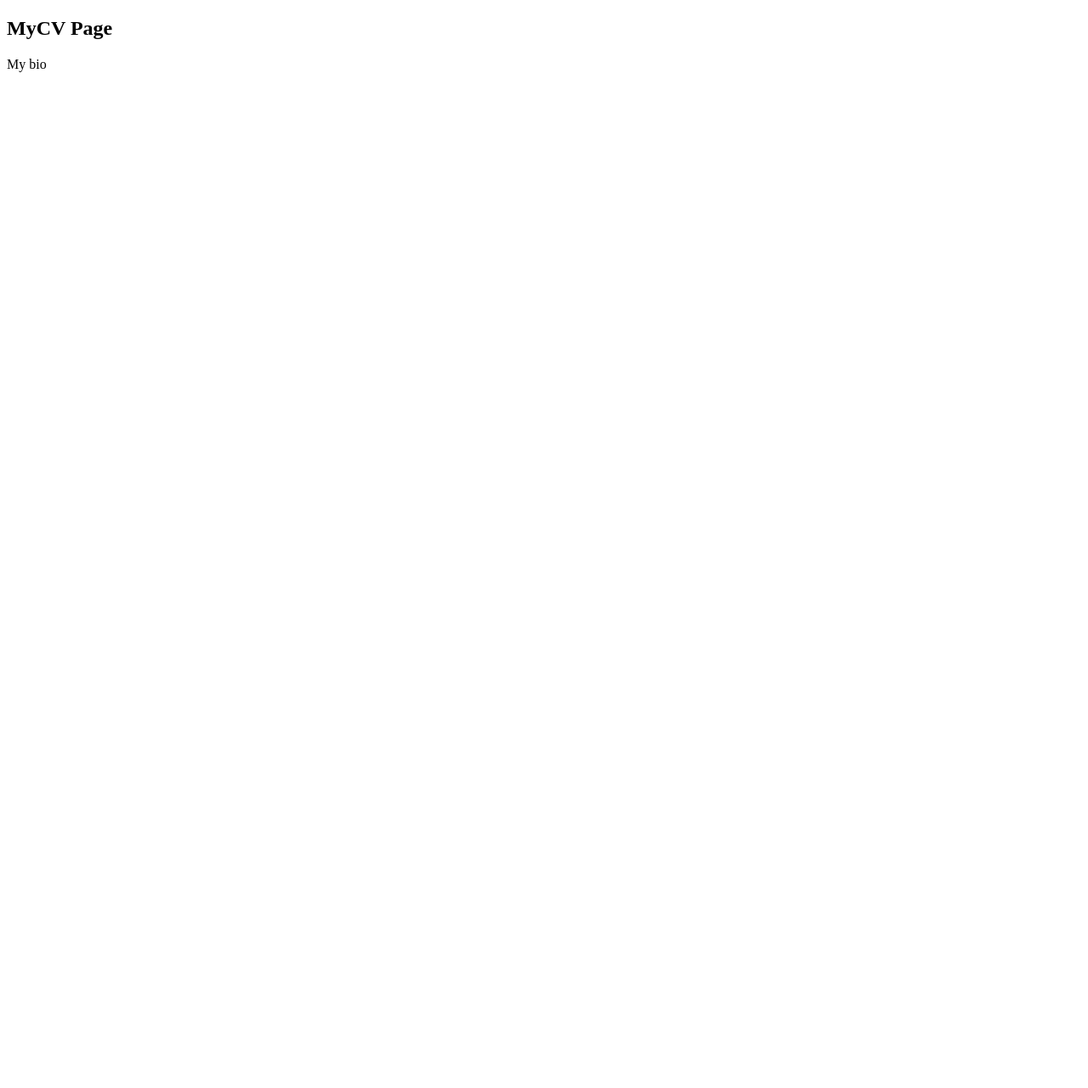
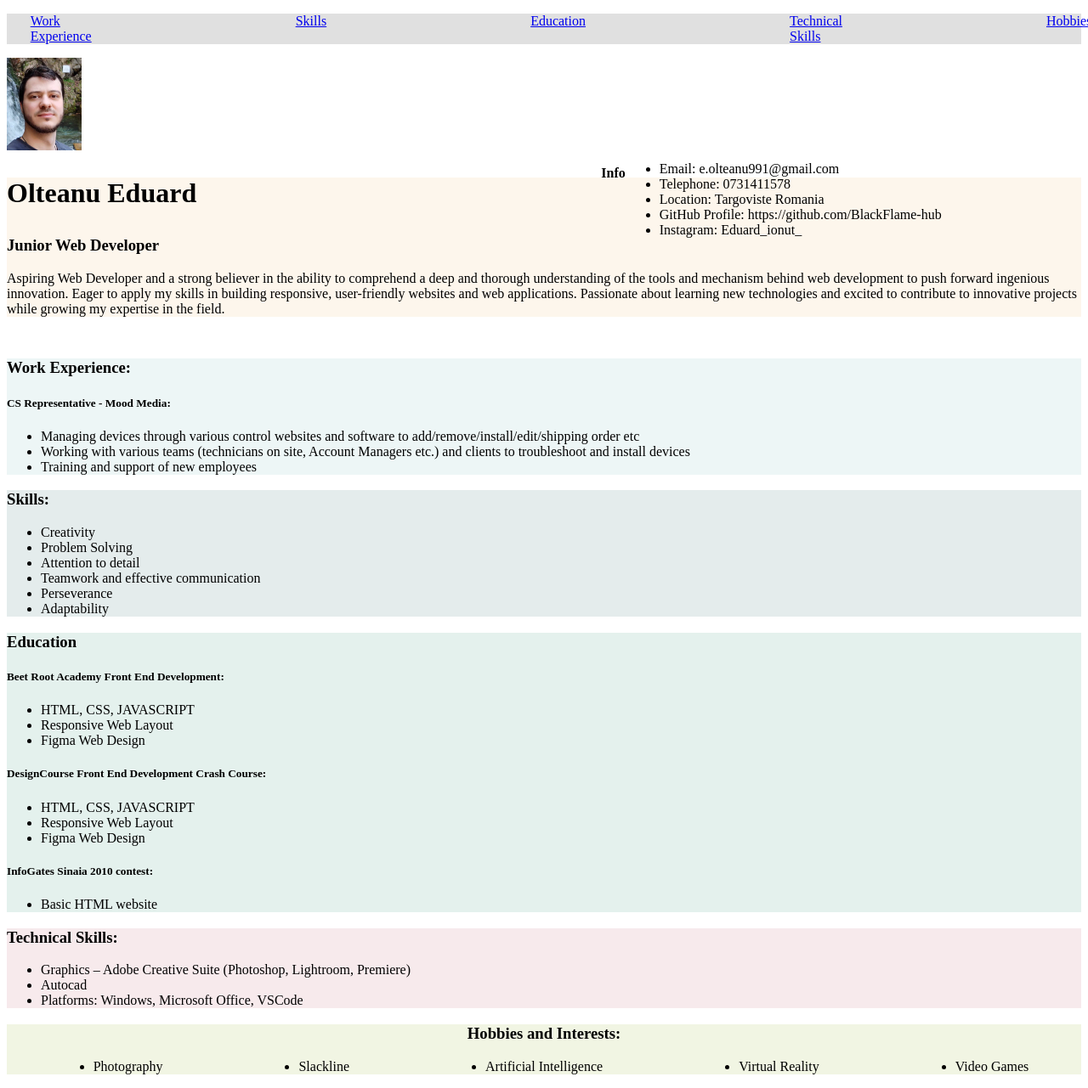
Before and after one commit to BlackFlame-hub/MyCV, a plain HTML site: page index.html in a window 1280 px wide. Shown: the whole page at 85% size. Before the commit the page ends 800 px from the top, so only its background shows below. Drawn offline with Linux system fonts and the light colour scheme.

Commit message:
Finished index.html

```diff
--- a/index.html
+++ b/index.html
@@ -3,33 +3,170 @@
 <head>
     <meta charset="UTF-8">
     <meta name="viewport" content="width=device-width, initial-scale=1.0">
-    <title>Document</title>
+    <title>Curriculum VItae</title>
+    <link rel="icon" href="images/3135800.png" type="image/png">
+
+    <style>
+        header nav ul {
+            display: flex;
+            gap: 15em;
+            justify-content: center;
+            list-style: none;
+        }
+
+        header nav ul li {
+            text-decoration: none;
+        }
+
+        aside img {
+            display: flex;
+            max-width: 7%;
+            height: auto;
+        }
+
+        header article h1 {
+            font-size: 2rem;
+        }
+
+        .Info {
+            display: flex;
+            justify-content: right;
+            align-items: left;
+            margin-top: -17%;
+            padding-right: 13%;
+        }
+
+        .hero {
+            margin-top: 10%;
+        }
+
+        footer h3 {
+            display: flex;
+            justify-content: center;
+            gap: 10em;
+        }
+
+        footer ul {
+            display: flex;
+            justify-content: center;
+            gap: 10em;
+        }
+
+    </style>
 </head>
+
+
 <body>
     <header>
-        <nav>
+        <!-- Links to different section of the CV by id -->
+            <nav style="background-color: rgb(224, 224, 224);">
+                <ul>
+                    <li><a href="#Work-experience">Work Experience</a></li>
+                    <li><a href="#Skills">Skills</a></li>
+                    <li><a href="#Education">Education</a></li>
+                    <li><a href="#Technical-Skills">Technical Skills</a></li>
+                    <li><a href="#Hobbies">Hobbies</a></li>
+                </ul>
+            </nav>
+        <!-- Links to different section of the CV by id -->
 
-        </nav>
+            <aside>
+                <img src="Images/ProfilePhoto.jpg" alt="Photo of Myself">
+            </aside>
+
+        <!-- Personal information and description -->
+            <article>
+                <section style="background-color: rgba(253, 246, 236, 0.952);">
+                    <h1>Olteanu Eduard</h1>
+                    <h3>Junior Web Developer</h3>
+                    <p>
+                    Aspiring Web Developer and a strong believer in the ability to comprehend a deep and thorough understanding of the tools and mechanism behind web development to push forward ingenious innovation. Eager to apply my skills in building responsive, user-friendly websites and web applications. Passionate about learning new technologies and excited to contribute to innovative projects while growing my expertise in the field.
+                    </p>
+                </section>
+
+                <section class="Info">
+                    <h4>Info</h4>
+                    <ul>
+                        <li>Email: e.olteanu991@gmail.com</li>
+                        <li>Telephone: 0731411578</li>
+                        <li>Location: Targoviste Romania</li>
+                        <li>GitHub Profile: https://github.com/BlackFlame-hub</li>
+                        <li>Instagram: Eduard_ionut_</li>
+                    </ul>
+                </section>
+            </article>
+        <!-- Personal information and description -->
     </header>
 
-    <div class="hero">
-        <section>
-            <header>
-                <h1>MyCV Page</h1>
-            </header>
+    <!-- Main info with essential information -->
+    <article class="hero">
+        <section style="background-color: rgba(222, 238, 238, 0.541);">
+        <h3 id="Work-experience">Work Experience:</h3>
+        <h5>CS Representative - Mood Media:</h5>
+            <ul>
+                <li>Managing devices through various control websites and software to add/remove/install/edit/shipping order etc</li>
+                <li>Working with various teams (technicians on site, Account Managers etc.) and clients to troubleshoot and install devices</li>
+                <li>Training and support of new employees</li>
+            </ul>
         </section>
-        <article>
-            My bio
-        </article>
-    </div>
 
-    <div class="hero-left">
-        <aside>
-            <article>
+        <section style="background-color: rgba(208, 223, 223, 0.582);">
+            <h3 id="Skills">Skills:</h3>
+            <ul>
+                <li>Creativity</li>
+                <li>Problem Solving</li>
+                <li>Attention to detail</li>
+                <li>Teamwork and effective communication</li>
+                <li>Perseverance</li>
+                <li>Adaptability</li>
+            </ul>
+        </section>
 
-            </article>
-        </aside>
-    </div>
+        <section style="background-color: rgba(205, 230, 222, 0.541);">
+            <h3 id="Education">Education</h3>
+
+            <h5>Beet Root Academy Front End Development:</h5>
+            <ul>
+                <li>HTML, CSS, JAVASCRIPT</li>
+                <li>Responsive Web Layout</li>
+                <li>Figma Web Design</li>
+            </ul>
+
+            <h5>DesignCourse Front End Development Crash Course:</h5>
+            <ul>
+                <li>HTML, CSS, JAVASCRIPT</li>
+                <li>Responsive Web Layout</li>
+                <li>Figma Web Design</li>
+            </ul>
+
+            <h5>InfoGates Sinaia 2010 contest:</h5>
+            <ul>
+                <li>Basic HTML website</li>
+            </ul>
+        </section>
+
+        <section style="background-color: rgba(241, 217, 221, 0.541);">
+            <h3 id="Technical-Skills">Technical Skills:</h3>
+            <ul>
+                <li>Graphics – Adobe Creative Suite (Photoshop, Lightroom, Premiere)</li>
+                <li>Autocad</li>
+                <li>Platforms: Windows, Microsoft Office, VSCode</li>
+            </ul>
+        </section>
+    </article>
+    <!-- Main info with essential information -->
+
+
+    <footer style="background-color: rgba(229, 236, 204, 0.541);">
+        <h3 id="Hobbies">Hobbies and Interests:</h3>
+        <ul>
+            <li>Photography</li>
+            <li>Slackline</li>
+            <li>Artificial Intelligence</li>
+            <li>Virtual Reality</li>
+            <li>Video Games</li>
+        </ul>
+    </footer>
 
 </body>
 </html>
```
Also changed, not shown: Images/3135800.png (added), Images/ProfilePhoto.jpg (added).
